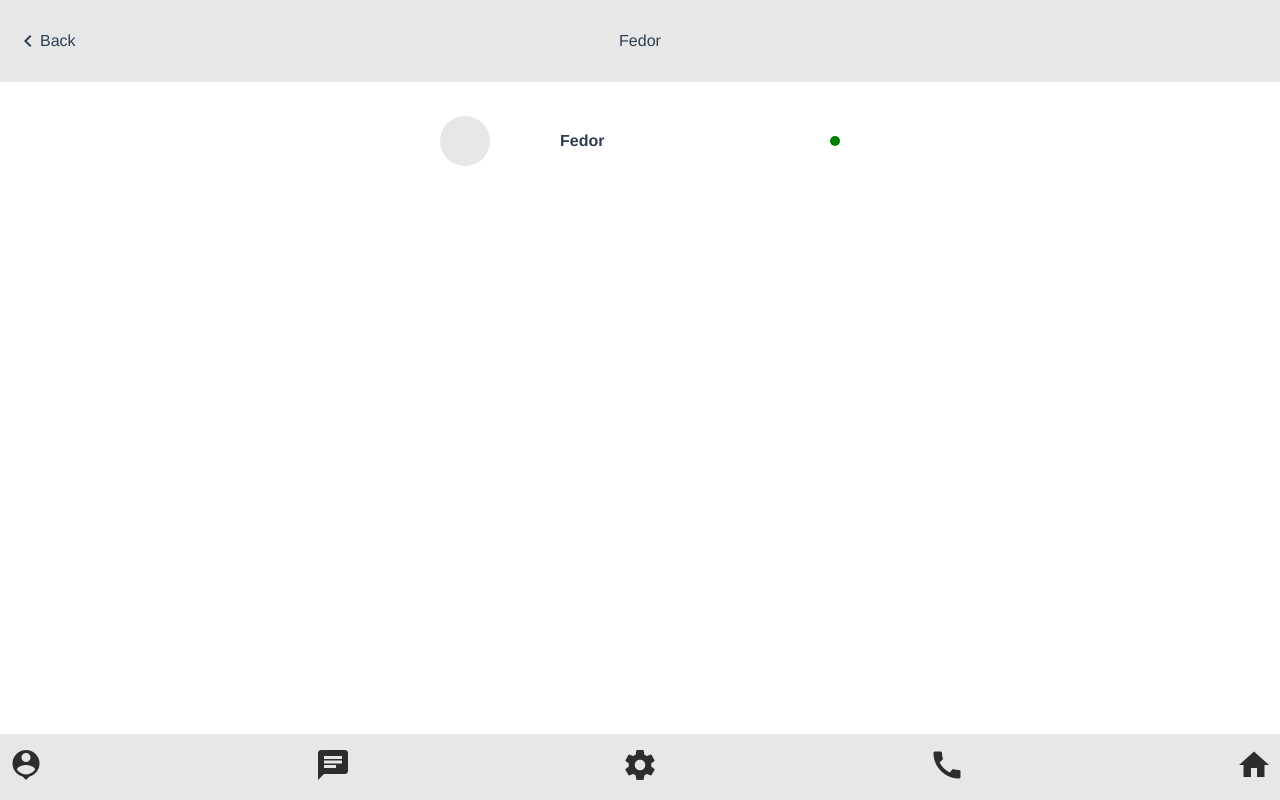
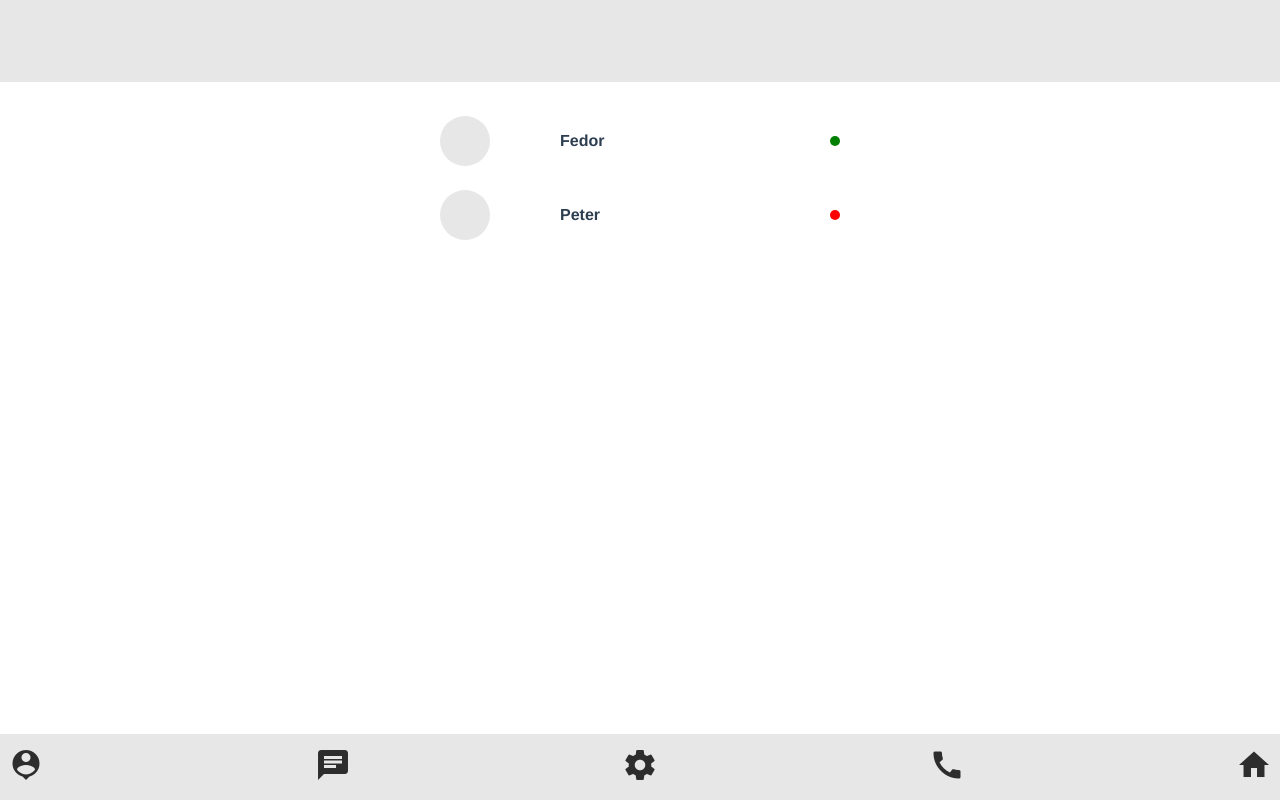
Before and after one commit to FedGus/poly-chat, a Vue app: page /#/ in a window 1280 px wide. Built offline with nearby package versions, Linux system fonts and the light colour scheme; data requests are answered from the project's data file.

Commit message:
setting up routing and transferring data to the chat header

```diff
--- a/db.json
+++ b/db.json
@@ -5,6 +5,12 @@
       "name": "Fedor",
       "phone": "8-800-555-35-35",
       "status": "online"
+    },
+    {
+      "id": 2,
+      "name": "Peter",
+      "phone": "8-800-550-05-05",
+      "status": "offline"
     }
   ]
 }
--- a/src/components/contacts/v-contact-list.vue
+++ b/src/components/contacts/v-contact-list.vue
@@ -15,26 +15,27 @@ import { mapActions, mapState } from "vuex";
 export default {
   name: "v-contact-list",
   components: {
-    vContactUser
+    vContactUser,
   },
   props: {},
   data() {
     return {};
   },
   computed: {
-    ...mapState(["contacts"])
+    ...mapState(["contacts"]),
   },
   methods: {
-    ...mapActions(["FETCH_CONTACTS"]),
-toContactInfo(contact) {
-  this.$router.push({
-    name: 'contact',
-    query: {'id': contact.id}
-  })
-}
+    ...mapActions(["FETCH_CONTACTS", "SET_USER_TO_HEADER"]),
+    toContactInfo(contact) {
+      this.$router.push({
+        name: "contact",
+        query: { id: contact.id },
+      });
+      this.SET_USER_TO_HEADER(contact.name);
+    },
   },
   mounted() {
     this.FETCH_CONTACTS();
-  }
+  },
 };
 </script>
--- a/src/components/layouts/v-header.vue
+++ b/src/components/layouts/v-header.vue
@@ -1,24 +1,35 @@
 <template>
   <div class="v-header">
-    <div class="v-header__back">
+    <div v-if="!isCoreRoute" class="v-header__back" @click="goBack">
       <i class="material-icons">keyboard_arrow_left</i>
       <span>Back</span>
     </div>
-    <div class="v-header__user-info">
-      <span>Fedor</span>
+    <div v-if="!isCoreRoute" class="v-header__user-info">
+      <span>{{ currentUserChat }}</span>
     </div>
     <div class="right-side"></div>
   </div>
 </template>
 
 <script>
+import { mapState } from "vuex";
 export default {
   name: "v-header",
   props: {},
   data() {
     return {};
   },
-  computed: {}
+  computed: {
+    ...mapState(["currentUserChat"]),
+    isCoreRoute() {
+      return this.$route.path === "/";
+    },
+  },
+  methods: {
+    goBack() {
+      this.$router.go(-1);
+    },
+  },
 };
 </script>
 
--- a/src/vuex/store.js
+++ b/src/vuex/store.js
@@ -6,12 +6,21 @@ Vue.use(Vuex);
 
 let store = new Vuex.Store({
   state: {
-    contacts: []
+    contacts: [],
+    currentUserChat: {}
   },
   getters: {},
   mutations: {
     SET_CONTACTS_TO_STORE(state, contacts) {
       state.contacts = contacts;
+    },
+    SET_USER_TO_HEAD(state, user) {
+      if (user) {
+        state.currentUserChat = user;
+      } else {
+        state.currentUserChat = ''
+      }
+
     }
   },
   actions: {
@@ -19,6 +28,9 @@ let store = new Vuex.Store({
       return axios.get("http://localhost:3000/contacts").then(contacts => {
         commit("SET_CONTACTS_TO_STORE", contacts.data);
       });
+    },
+    SET_USER_TO_HEADER({ commit }, user) {
+      commit('SET_USER_TO_HEAD', user);
     }
   }
 });
```
